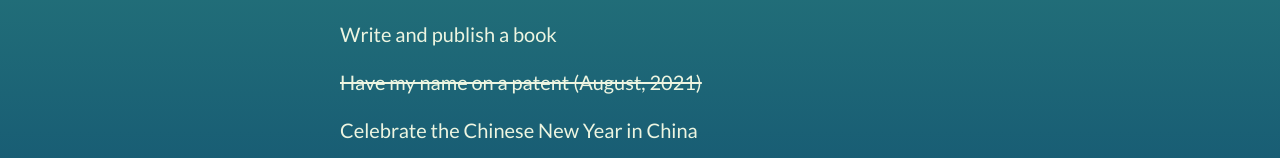
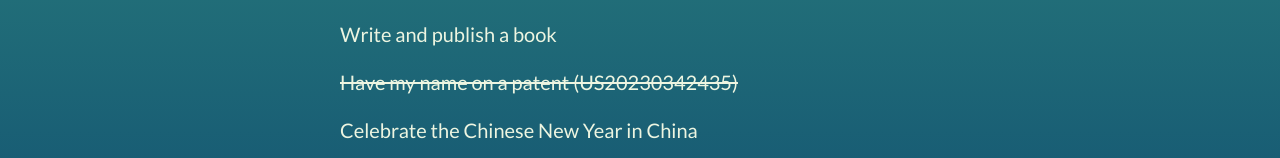
Before and after one commit to jwmke/personal-website, a Next.js app: page /bucketlist in a window 1280 px wide. Shown: the part 1116-1274 px from the top of the page. Built offline with nearby package versions, Linux system fonts and the light colour scheme.

Commit message:
patenet no.

```diff
--- a/pages/bucketlist.tsx
+++ b/pages/bucketlist.tsx
@@ -41,7 +41,7 @@ const BucketList: NextPage = () => {
             <p>Reach 1600 elo in blitz chess</p>
             <p>Attend the Olympics</p>
             <p>Write and publish a book</p>
-            <p className='line-through'>Have my name on a patent (August, 2021)</p>
+            <p className='line-through'>Have my name on a patent (US20230342435)</p>
             <p>Celebrate the Chinese New Year in China</p>
             <p>Achieve zero debt</p>
             <p className='line-through'>Stay in a European hostel (September, 2023)</p>
```
